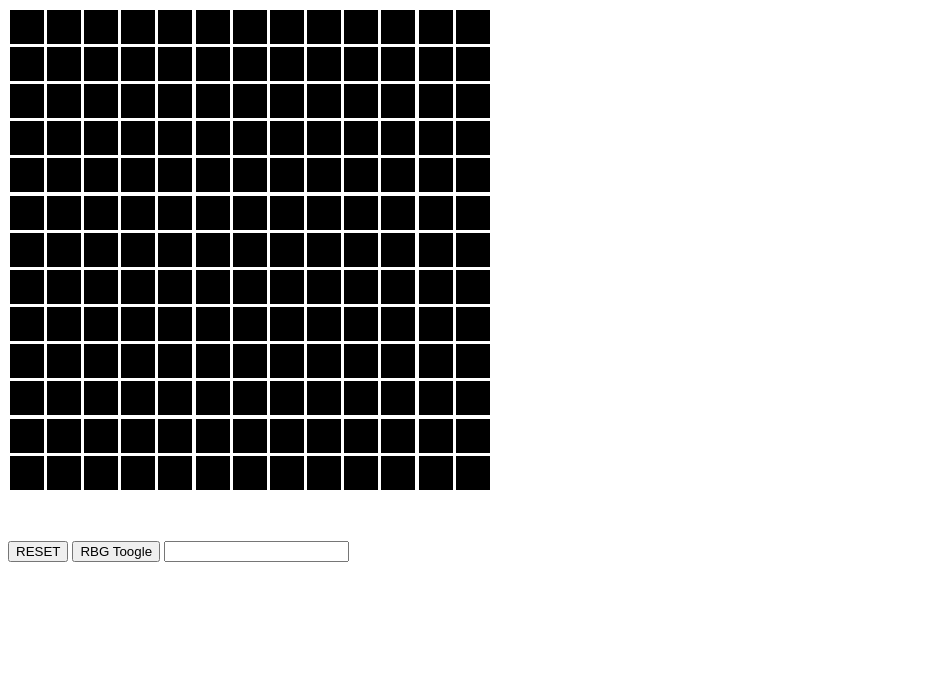
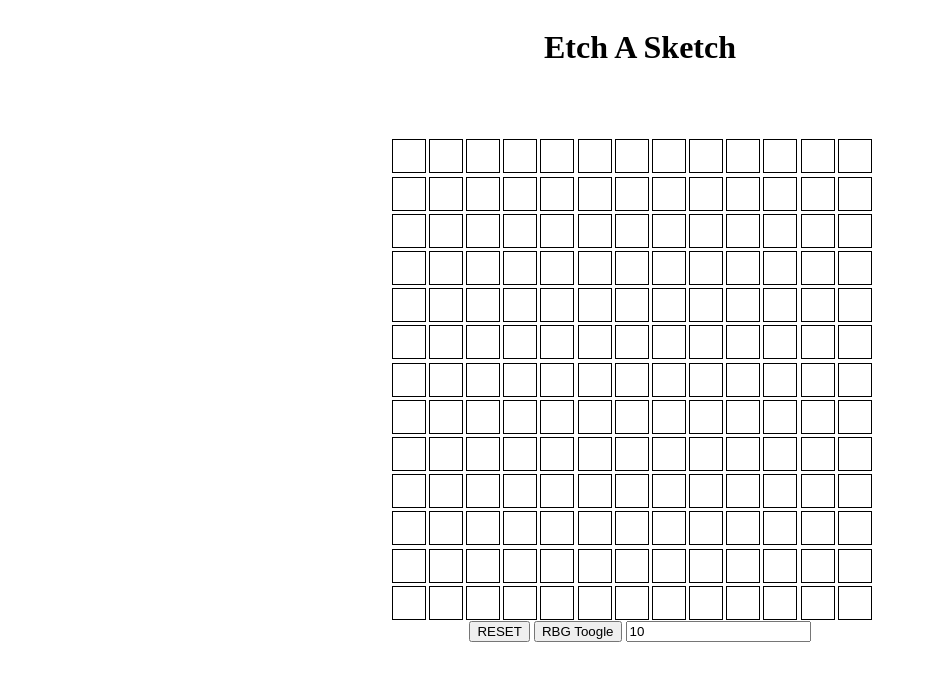
Before and after one commit to oxedom/etch-a-sketch, a plain HTML site: page index.html in a window 1280 px wide. Both pictures are taken after a click on the button "RESET". Shown: the whole page, without its empty margins (0-927 px from the left). Drawn offline with Linux system fonts and the light colour scheme.

Commit message:
everything is great

```diff
--- a/index.html
+++ b/index.html
@@ -6,6 +6,8 @@
     <meta name="viewport" content="width=device-width, initial-scale=1.0">
     <title>Etch-A-Sketch</title>
 </head>
+<h1 class="title"> Etch A Sketch </h1>
+<div class="center">
 <body>
 
     <div class="container" id="container">
@@ -13,13 +15,14 @@
     </div>
 
     <div class="controls">
-        <input type="button" value="RESET">
+        <input type="button" value="RESET" id="reset">
         <input type="button" value="RBG Toogle" id="rgb">
-        <input type="number">
+        <input type="number" value="10" id="input" placeholder="13">
     </div>
 
 
 
 </body>
+</div>
 <script src="script.js"></script>
 </html>
--- a/script.js
+++ b/script.js
@@ -1,9 +1,13 @@
 let container = document.getElementById('container')
 let currentColor = 'blue'
+
+let input = document.getElementById('input')
 let rgbBtn = document.getElementById('rgb')
 rgbBtn.addEventListener('click', e =>
 {
-if(currentColor == 'blue') {
+if(currentColor == 'blue')
+{
+
     currentColor = "red"}
 else { currentColor ='blue'}
 
@@ -28,4 +32,24 @@ let rowAdder = (numPara) =>
 }
 
 
+let reset = document.getElementById('reset')
+reset.addEventListener('click', e =>
+{
+
+for (let index = 0; index < container.children.length; index++) {
+    container.children[index].style.backgroundColor = 'white'
+
+}
+})
+
+
+input.addEventListener('keyup',
+e =>
+{
+
+
+
+})
+
+
 rowAdder(13)
--- a/style.css
+++ b/style.css
@@ -24,3 +24,15 @@ flex-wrap: wrap;
 {
 
 }
+
+.center
+{
+
+    display: flex;
+    align-items: center;
+    flex-direction: column;
+}
+
+.title {
+    text-align: center;
+ }
```
